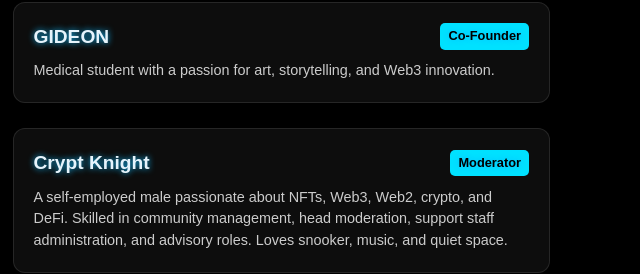
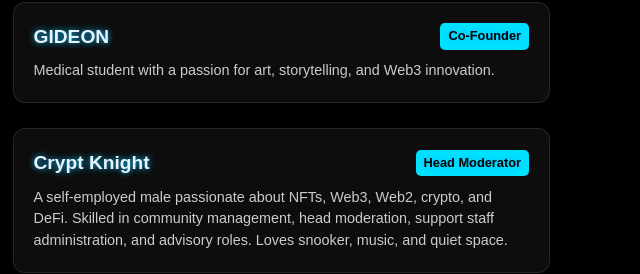
Before and after one commit to neo-ice/solvien, a plain HTML site: page COMM.html in a window 1280 px wide. Shown: the part 760-1034 px from the top of the page, 640-1280 px from the left. Drawn offline with Linux system fonts and the light colour scheme.

Commit message:
Update COMM.html

```diff
--- a/COMM.html
+++ b/COMM.html
@@ -108,7 +108,7 @@
 
     <!-- Moderator -->
     <div class="moderator-card">
-      <h3>Crypt Knight <span class="role-tag">Moderator</span></h3>
+      <h3>Crypt Knight <span class="role-tag">Head Moderator</span></h3>
       <p>A self-employed male passionate about NFTs, Web3, Web2, crypto, and DeFi. Skilled in community management, head moderation, support staff administration, and advisory roles. Loves snooker, music, and quiet space.</p>
     </div>
 
```
